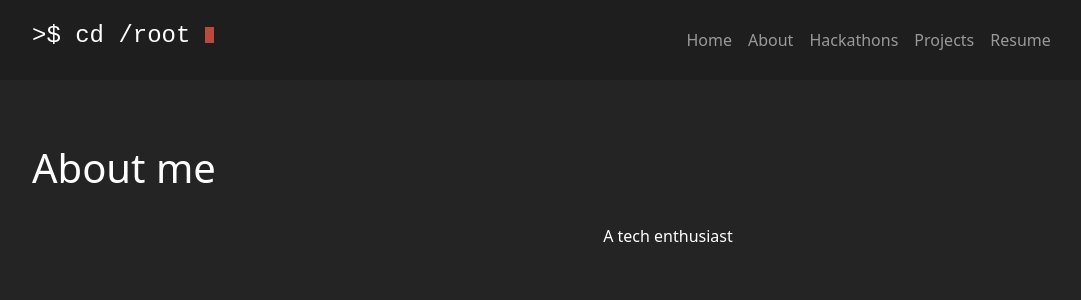
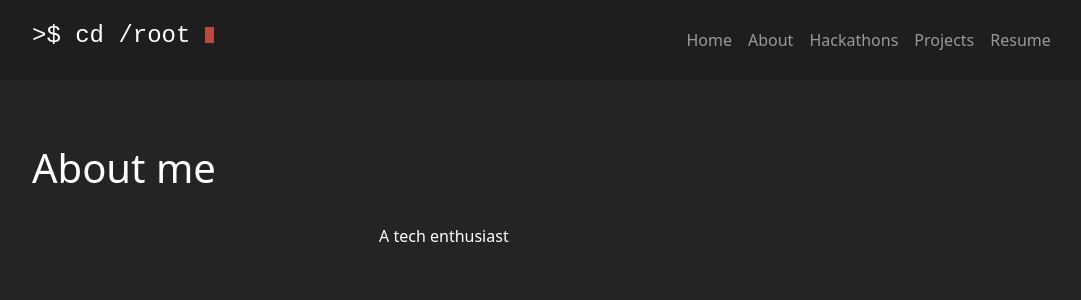
Before and after one commit to Priyanshi5732/priyanshi5732.github.io, a React (Create React App) app: page /about in a window 1280 px wide. Shown: the top 300 px of the page, without its empty margins (160-1241 px from the left). Built offline with nearby package versions, Linux system fonts and the light colour scheme.

Commit message:
modified

```diff
--- a/src/components/About.js
+++ b/src/components/About.js
@@ -7,7 +7,7 @@ export default class About extends Component{
         const {Aboutme}=cv;
         return (
         <div className='about'><h1>About me</h1>
-        <span className='content'>{Aboutme}</span>
+        <div className='content'>{Aboutme}</div>
         </div>
         )
     }
--- a/src/components/Hackathons.js
+++ b/src/components/Hackathons.js
@@ -4,7 +4,10 @@ import "../styles/Hackathons.css";
 export default class Hackathons extends Component{
     render(){
         return (
+        <section id="project-section">
         <div className='hackathons'><h1>Hackathons</h1></div>
+
+        </section>
         )
     }
 }
--- a/src/styles/About.css
+++ b/src/styles/About.css
@@ -4,7 +4,6 @@
   display: flex;
   background-color: rgb(36, 36, 36);
   color: white;
-  margin: 0 auto;
   padding-top:4rem ;
   padding-left: 15%;
   align-items:normal;
@@ -12,7 +11,8 @@
 
 .content{
   padding-top:5rem ;
-  align-items:normal;
-  margin:0 auto
+  align-items:left;
+  padding-left: 15%;
+
 
 }
--- a/src/styles/Intro.css
+++ b/src/styles/Intro.css
@@ -55,17 +55,13 @@
 .footer{
   margin: 3px 0;
 }
-@media screen and (max-width: 480px) {
+@media screen and (max-width: 350px) {
   .myname {
     display: none;
     justify-content: flex;
   }
-  .Priyanshiverma{
-    font-size: 5vw;
-  }
-  .quote{
-    font-size: 3vw;
 
 
-  }
+
+
 }
--- a/src/styles/Navbar.css
+++ b/src/styles/Navbar.css
@@ -16,24 +16,6 @@
 .liberation-mono-text {
   font-family: 'Liberation Mono', monospace;
 }
-.monaco-text {
-  font-family: 'Monaco', monospace;
-}
-.inconsolata-text {
-  font-family: 'Inconsolata', monospace;
-}
-.consolas-text {
-  font-family: 'Consolas', monospace;
-}
-
-.courier-text {
-  font-family: 'Courier New', Courier, monospace;
-}
-
-
-
-
-
 
 
 .box h4::after {
```
